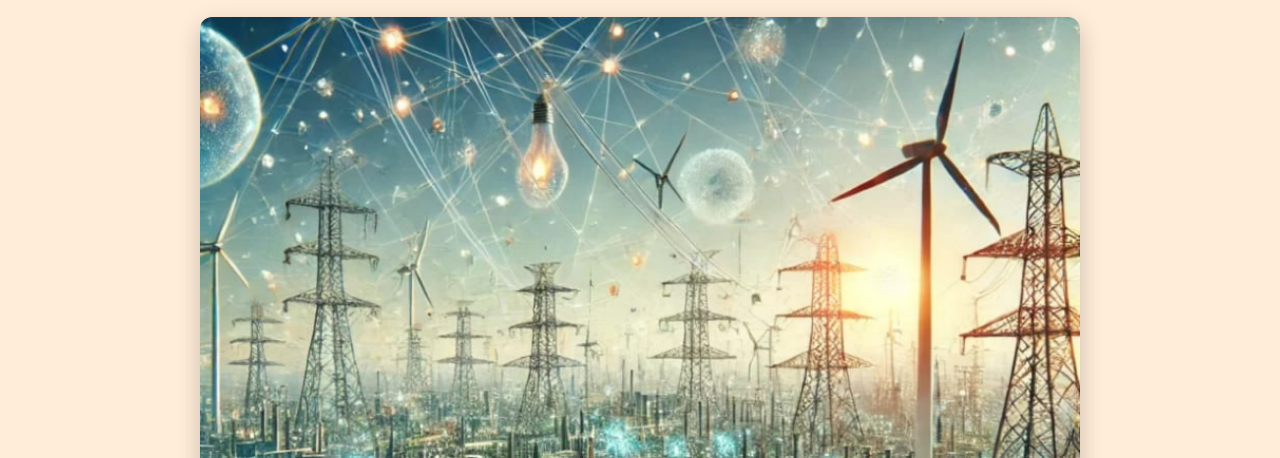
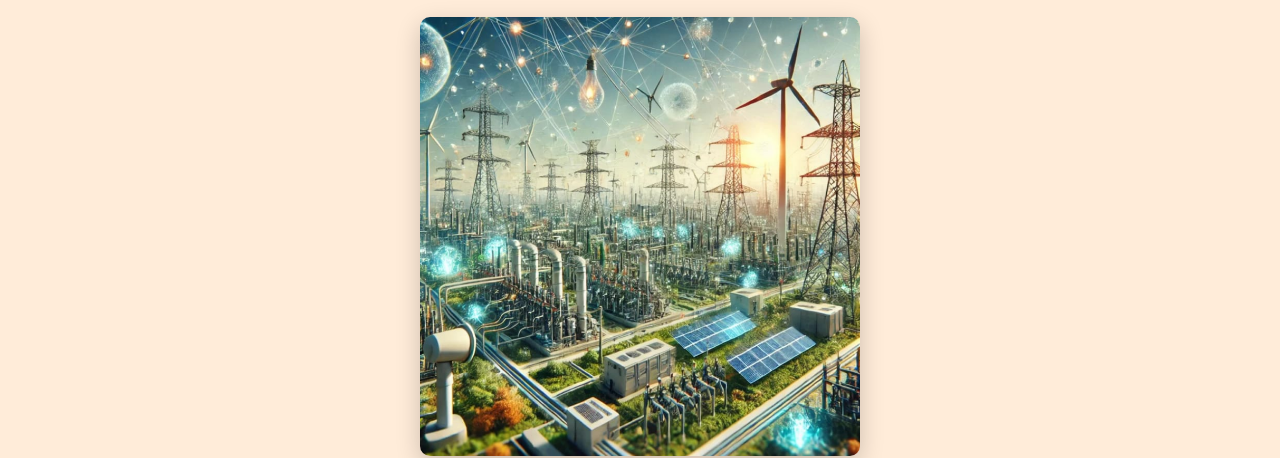
Before and after one commit to sujanaangadi/nidavellir.github.in, a plain HTML site: page SHRAVANA.html in a window 1280 px wide. Shown: the part 342-800 px from the top of the page. Drawn offline with nearby package versions, Linux system fonts and the light colour scheme.

Commit message:
Update SHRAVANA.html

```diff
--- a/SHRAVANA.html
+++ b/SHRAVANA.html
@@ -156,9 +156,9 @@ pre{
 
     <img src="Screenshot 2025-12-11 173139.png"
          style="
-            width: 80%;
-            max-width: 900px;
-            border-radius: 12px;
+            width: 40%;
+            max-width: 500px;
+            border-radius: 10px;
             box-shadow: 0 8px 24px rgba(0,0,0,0.2);
          ">
 </div>
```
